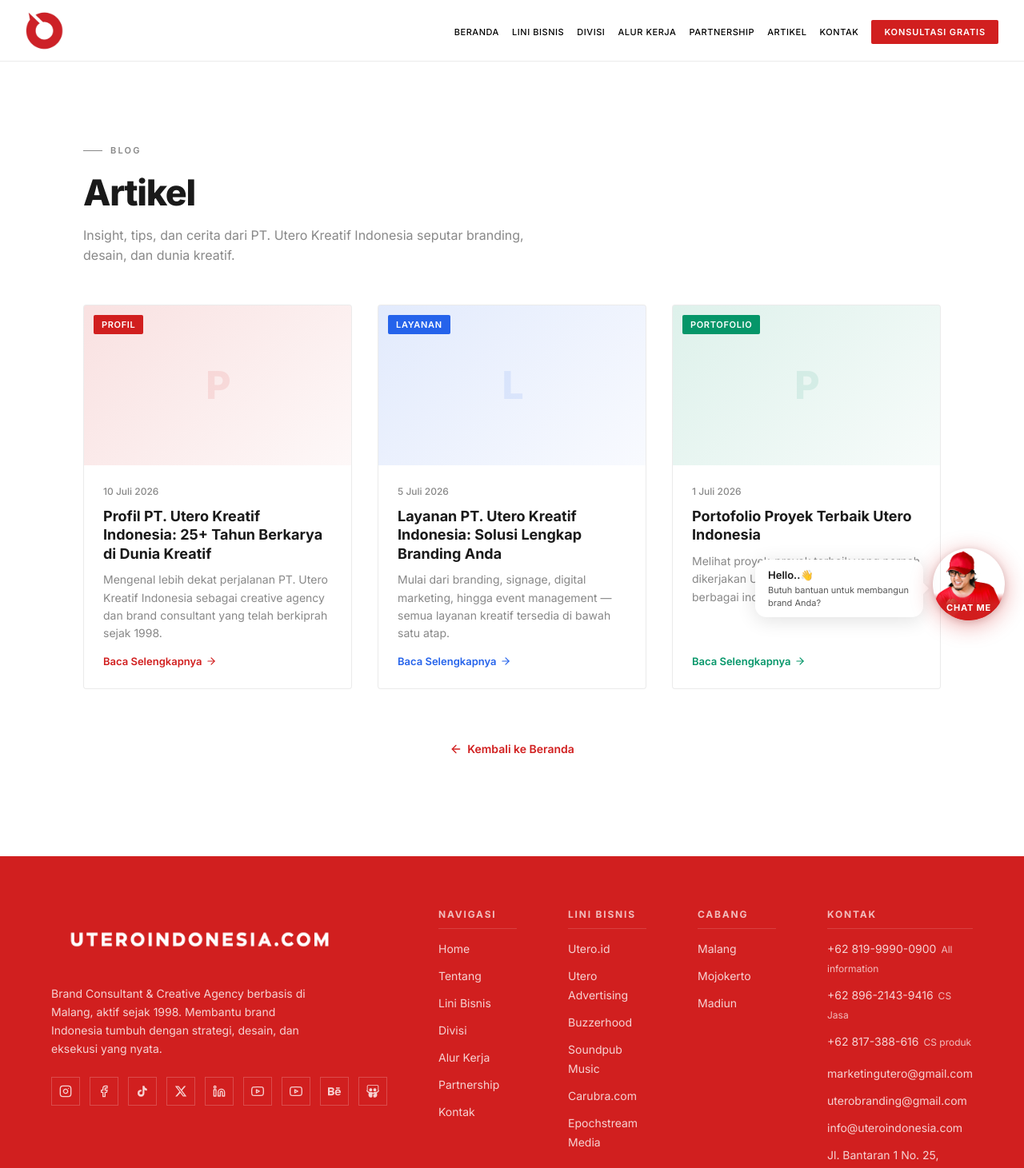
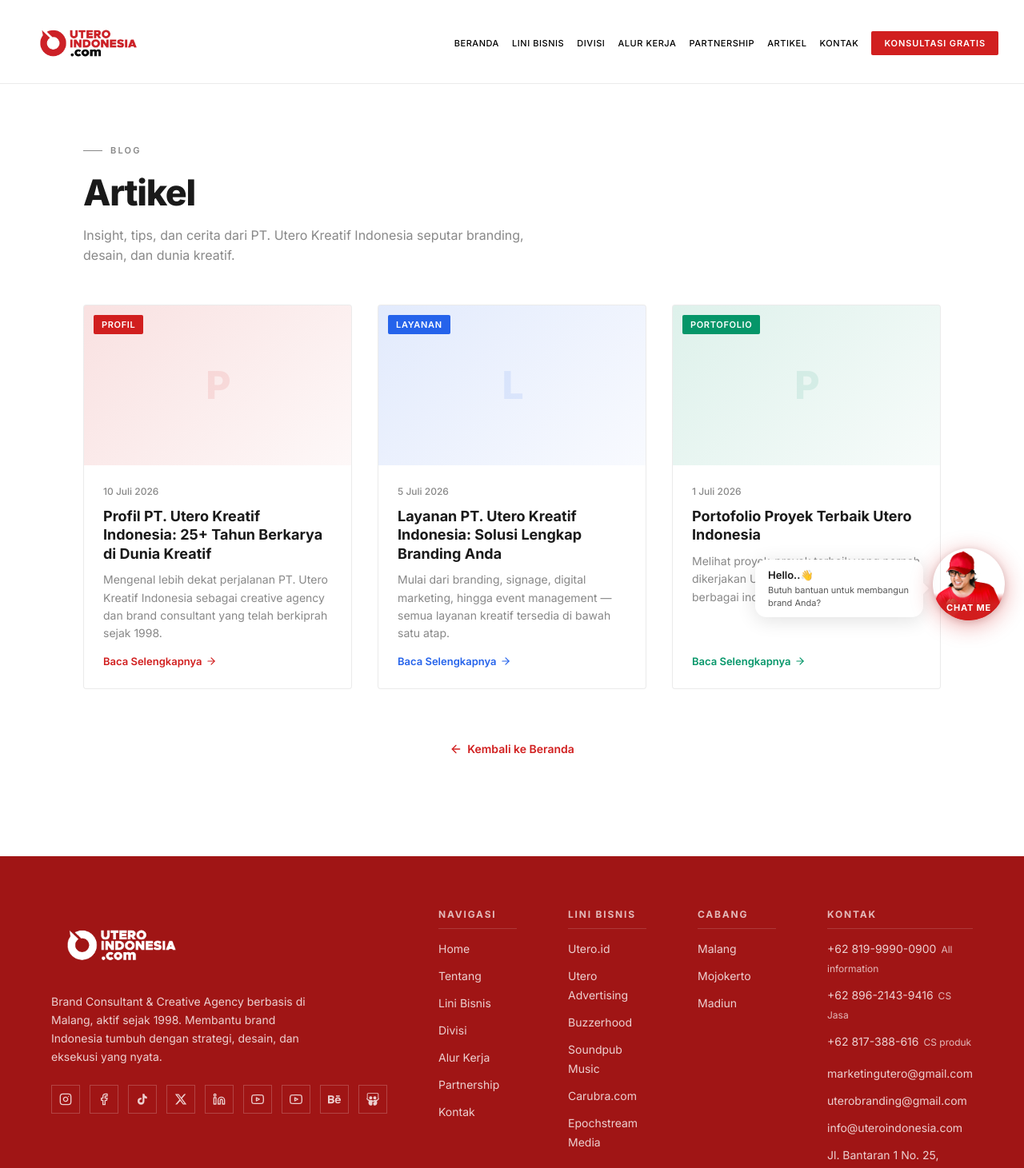
Before and after one commit to utero-akselerasi/modern-website-uteroindonesia, a Next.js app in the folder utero-nextjs/: page /artikel in a window 1280 px wide. Shown: the top 1461 px of the page at 80% size. Built offline with nearby package versions, Linux system fonts and the light colour scheme.

Commit message:
feat: update footer and navbar to use new logo and adjust styles

```diff
--- a/utero-nextjs/src/components/layout/Footer.tsx
+++ b/utero-nextjs/src/components/layout/Footer.tsx
@@ -118,7 +118,7 @@
     <footer
       role="contentinfo"
       style={{
-        background: "var(--red)",
+        background: "var(--red2)",
         padding: "64px 64px 40px",
       }}
     >
@@ -139,20 +139,18 @@
               display: "flex",
               alignItems: "center",
               gap: "12px",
-              height: "80px",
+              height: "90px",
             }}
           >
             <img
-              src="/images/Utero_neonlogo-removebg-preview.webp"
+              src="/images/utero-02.webp"
               alt="Utero Indonesia"
               style={{
-                height: "80px",
+                height: "90px",
                 width: "auto",
                 display: "block",
                 objectFit: "contain",
                 filter: "brightness(0) invert(1)",
-                transform: "scale(1.75)",
-                transformOrigin: "left center",
               }}
             />
           </div>
--- a/utero-nextjs/src/components/layout/Navbar.tsx
+++ b/utero-nextjs/src/components/layout/Navbar.tsx
@@ -174,12 +174,12 @@
           }}
         >
           <Image
-            src="/images/logo-utero-transparent.webp"
+            src="/images/utero-02.webp"
             alt="Utero Indonesia"
-            width={130}
-            height={52}
+            width={200}
+            height={80}
             className="nav-logo-img"
-            style={{ objectFit: "contain", height: "52px", width: "auto", transformOrigin: "left center" }}
+            style={{ objectFit: "contain", height: "80px", width: "auto", transformOrigin: "left center" }}
           />
         </Link>
 
@@ -335,11 +335,11 @@
                 onClick={closeMenu}
               >
                 <Image
-                  src="/images/logo-utero-transparent.webp"
+                  src="/images/utero-02.webp"
                   alt="Utero Indonesia"
-                  width={70}
-                  height={28}
-                  style={{ objectFit: "contain", height: "28px", width: "auto", transformOrigin: "left center" }}
+                  width={130}
+                  height={52}
+                  style={{ objectFit: "contain", height: "52px", width: "auto", transformOrigin: "left center" }}
                 />
               </Link>
               <button
```
Also changed, not shown: utero-nextjs/public/images/test.webp (added), utero-nextjs/public/images/utero-02.webp (added).
